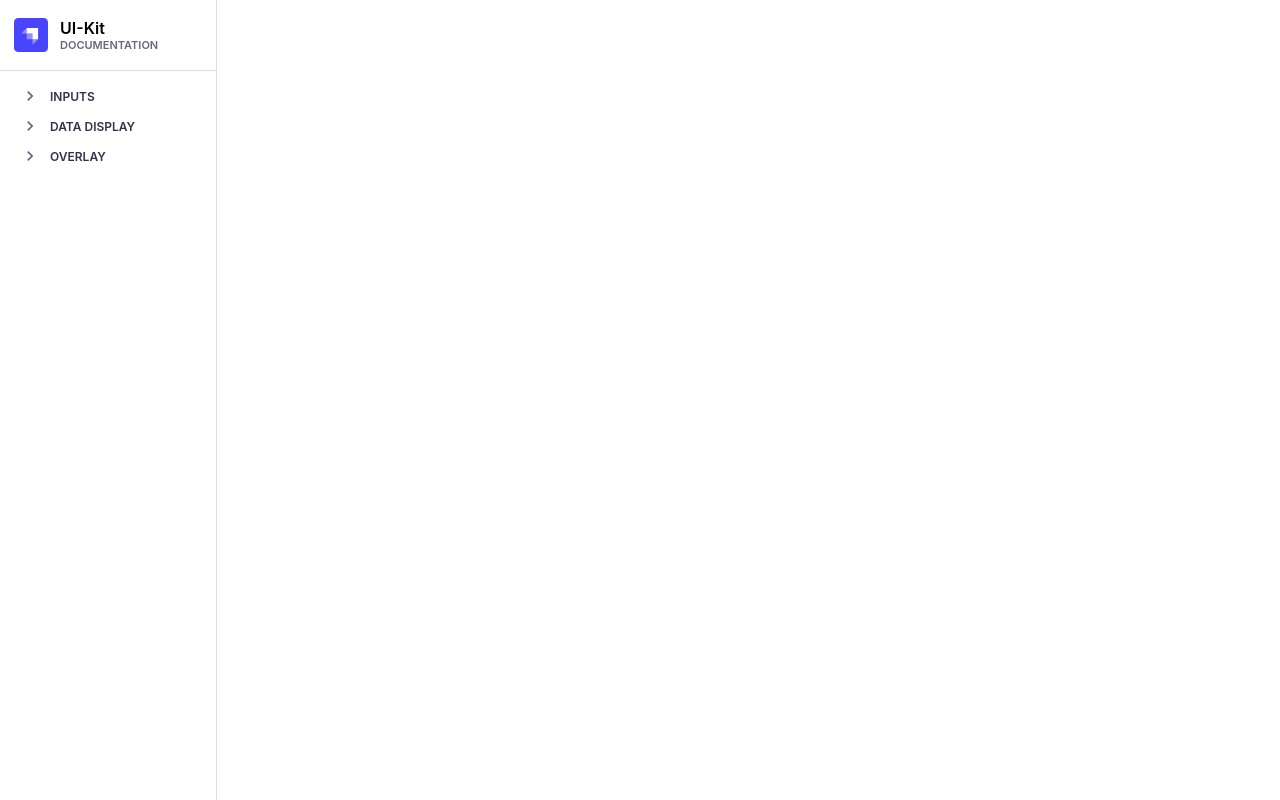
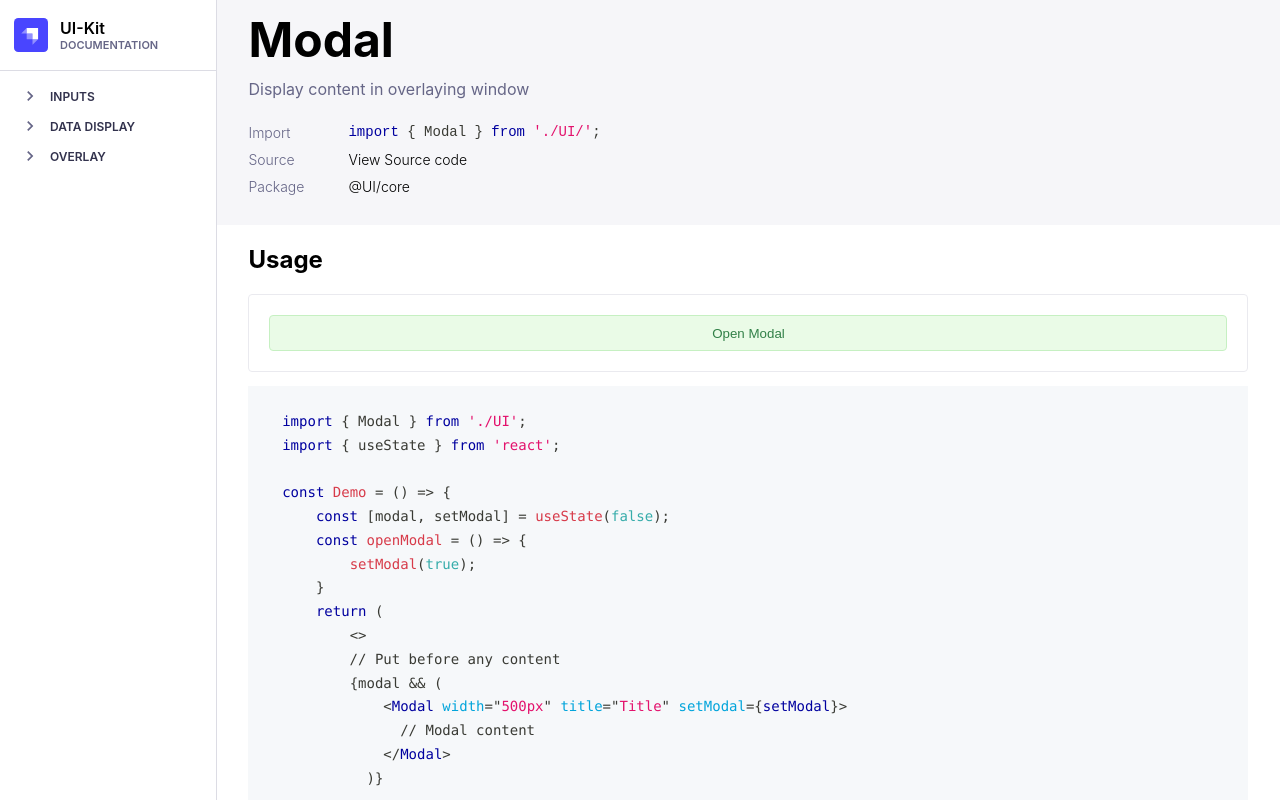
Before and after one commit to shtamtails/Strapi-React-UI-Kit, a React (Create React App) app: page /modal in a window 1280 px wide. Built offline with nearby package versions, Linux system fonts and the light colour scheme.

Commit message:
modal page

```diff
--- a/src/components/App.jsx
+++ b/src/components/App.jsx
@@ -1,6 +1,6 @@
 import "../css/main.css";
 import React, { useEffect, useRef, useState } from "react";
-import { AppShell, Navbar, PasswordInput } from "./UI";
+import { AppShell, Navbar, Modal, TextInput, PasswordInput, Button } from "./UI";
 import { NavbarContent } from "./NavbarContent";
 import {
   AccordionPage,
@@ -16,6 +16,7 @@ import {
   PasswordInputPage,
   TextInputPage,
   TextAreaPage,
+  ModalPage,
 } from "./Pages";
 import { Routes, Route } from "react-router-dom";
 import { useUniqueId } from "../Hooks";
@@ -63,8 +64,55 @@ const logo = (
 // Change ref to useref in parent components
 
 const App = () => {
+  const [modal, setModal] = useState(false);
+
   return (
     <>
+      {modal && (
+        <Modal title="Create new account" modal={modal} setModal={setModal}>
+          <form>
+            <div style={{ display: "flex", justifyContent: "center", marginTop: "10px" }}>
+              <div style={{ marginRight: "5px", width: "100%" }}>
+                <TextInput label="First Name" placeholder="John" required />
+              </div>
+              <div style={{ marginLeft: "5px", width: "100%" }}>
+                <TextInput label="Last Name" placeholder="Doe" required />
+              </div>
+            </div>
+            <div style={{ marginTop: "10px" }}>
+              <TextInput
+                label="Username"
+                description="You can change it later"
+                required
+                placeholder="johndoe"
+              />
+            </div>
+
+            <div style={{ marginTop: "10px" }}>
+              <TextInput
+                label="E-mail"
+                description="We will send confirmation message on this adress"
+                required
+                placeholder="johndoe@mail.com"
+              />
+            </div>
+
+            <div style={{ display: "flex", justifyContent: "center", marginTop: "10px" }}>
+              <div style={{ marginRight: "5px", width: "100%" }}>
+                <PasswordInput label="Password" required />
+              </div>
+              <div style={{ marginLeft: "5px", width: "100%" }}>
+                <PasswordInput label="Confirm password" required />
+              </div>
+            </div>
+            <div style={{ margin: "20px 0" }}></div>
+            <Button color="success" variant="light" submit>
+              Confirm
+            </Button>
+          </form>
+        </Modal>
+      )}
+
       <AppShell
         navbar={
           <Navbar width={260}>
@@ -89,6 +137,7 @@ const App = () => {
           <Route path="/passwordinput" element={<PasswordInputPage />} />
           <Route path="/textinput" element={<TextInputPage />} />
           <Route path="/textarea" element={<TextAreaPage />} />
+          <Route path="/modal" element={<ModalPage modal={modal} setModal={setModal} />} />
         </Routes>
       </AppShell>
     </>
--- /dev/null
+++ b/src/components/Pages/UI/Overlay/Modal/ModalPage.jsx
@@ -0,0 +1,67 @@
+import React, { useState } from "react";
+import { Modal, TextInput, PasswordInput, Checkbox, Button } from "../../../../UI";
+import { About, Code, ComponentPreview, Subtitle, Main } from "../../../Template/";
+import { AiOutlineMail, AiOutlineLock } from "react-icons/ai";
+
+export const ModalPage = ({ modal, setModal }) => {
+  const [checkbox, setCheckbox] = useState(false);
+  return (
+    <>
+      <div className="documentation">
+        <About
+          name="Modal"
+          info="Display content in overlaying window"
+          importCode={`import { Modal } from './UI/';`}
+          sourceLink=""
+          packageLink=""
+        />
+        <Main>
+          <Subtitle>Usage</Subtitle>
+          <ComponentPreview
+            component={
+              <Button
+                color="success"
+                variant="light"
+                onClick={() => {
+                  setModal(true);
+                }}
+              >
+                Open Modal
+              </Button>
+            }
+          />
+
+          <Code>
+            {`
+    import { Modal } from './UI';
+    import { useState } from 'react';
+
+    const Demo = () => {
+        const [modal, setModal] = useState(false);
+        const openModal = () => {
+            setModal(true);
+        }
+        return (
+            <>
+            // Put before any content
+            {modal && (
+                <Modal width="500px" title="Title" setModal={setModal}>
+                  // Modal content
+                </Modal>
+              )}
+
+            <Button onClick={openModal}>
+                Open Modal
+            </Button>
+            </>
+        )
+    }
+`}
+          </Code>
+        </Main>
+      </div>
+    </>
+  );
+};
+
+export default ModalPage;
--- a/src/components/Pages/index.js
+++ b/src/components/Pages/index.js
@@ -12,3 +12,5 @@ export { SwitchPage } from "./UI/Inputs/Switch/SwitchPage";
 export { PasswordInputPage } from "./UI/Inputs/PasswordInput/PasswordInputPage";
 export { TextInputPage } from "./UI/Inputs/TextInput/TextInputPage";
 export { TextAreaPage } from "./UI/Inputs/TextArea/TextAreaPage";
+
+export { ModalPage } from "./UI/Overlay/Modal/ModalPage";
--- a/src/components/UI/Overlay/Modal/Modal.jsx
+++ b/src/components/UI/Overlay/Modal/Modal.jsx
@@ -2,7 +2,7 @@ import React, { useEffect, useRef, useState } from "react";
 import { IoIosClose } from "react-icons/io";
 import { useClickOutside } from "../../../../Hooks";
 
-export const Modal = ({ children, title, modal, setModal }) => {
+export const Modal = ({ children, title, setModal, width }) => {
   const ref = useRef(null);
   useClickOutside(ref, () => {
     handleCloseClick();
@@ -19,22 +19,18 @@ export const Modal = ({ children, title, modal, setModal }) => {
 
   useEffect(() => {
     setIsVisible("modal-visible");
-    document.body.style.overflowY = "hidden";
-    return () => {
-      document.body.style.overflowY = "scroll";
-    };
   }, []);
 
   return (
     <div className={isVisible}>
-      <div ref={ref} className="modal">
-        <div className="header">
+      <div ref={ref} className="modal" style={{ width: `${width}` }}>
+        <div className="modal-header">
           <div className="title">{title}</div>
-          <div className="close-btn" onClick={handleCloseClick}>
+          <div className="modal-close-btn" onClick={handleCloseClick}>
             <IoIosClose />
           </div>
         </div>
-        <div className="content">{children}</div>
+        <div className="modal-content">{children}</div>
       </div>
     </div>
   );
--- a/src/css/main.css
+++ b/src/css/main.css
@@ -1463,15 +1463,15 @@ textarea[type="text"] {
 }
 
 .modal {
-  position: fixed;
+  position: absolute;
   margin-top: 75px;
   border-radius: 5px;
-  width: 450px;
+  width: 500px;
+  padding-bottom: 30px;
   background-color: #fff;
-  padding-bottom: 24px;
-}
-
-.modal .header {
+}
+
+.modal .modal-header {
   padding-left: 20px;
   padding-right: 16px;
   height: 60px;
@@ -1487,7 +1487,7 @@ textarea[type="text"] {
   border-bottom: 1px solid #f6f6f9;
 }
 
-.modal .close-btn svg {
+.modal .modal-close-btn svg {
   width: 28px;
   height: auto;
   display: -webkit-box;
@@ -1495,12 +1495,12 @@ textarea[type="text"] {
   display: flex;
 }
 
-.modal .close-btn:hover {
+.modal .modal-close-btn:hover {
   border-radius: 5px;
   background-color: #f6f6f9;
 }
 
-.modal .content {
+.modal .modal-content {
   margin: 0 20px;
 }
 
```
Also changed, not shown: src/components/UI/Overlay/Modal/_modal.scss (+7 -8 lines).
